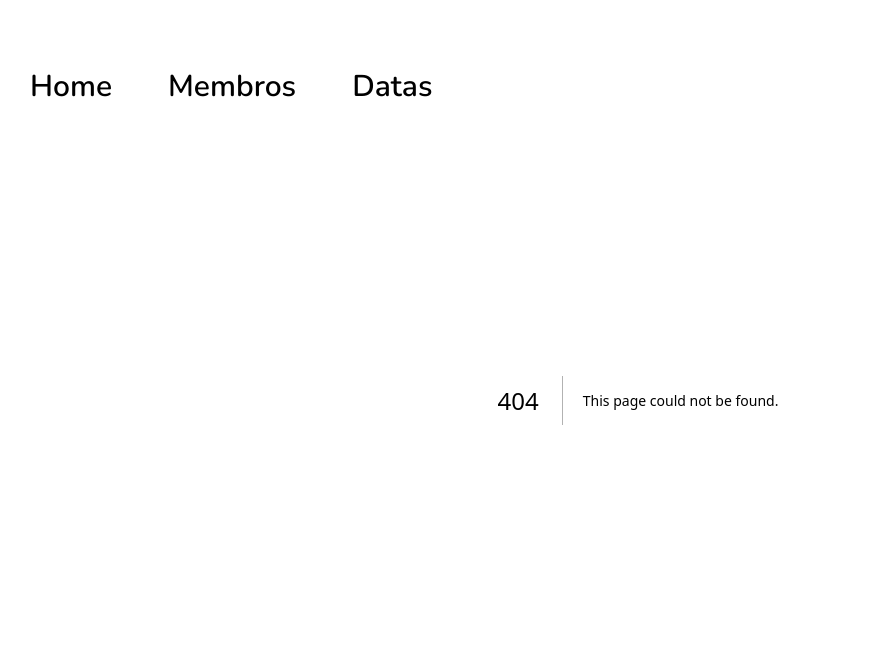
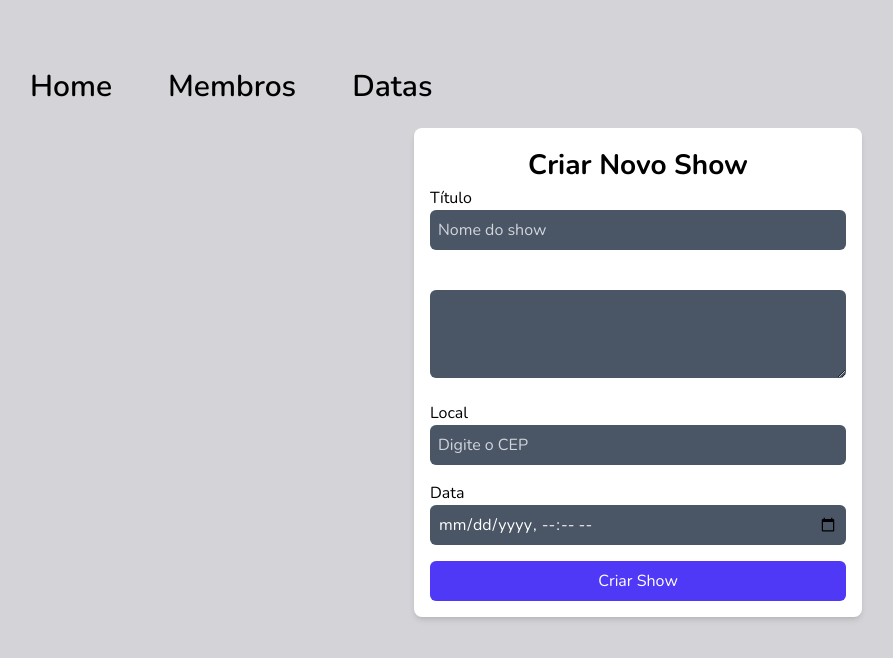
Before and after one commit to gabrieldol82-web/anistia-rocks, a Next.js app: page /admin/addShow in a window 1280 px wide. Before the commit this address had no page. Shown: the top 658 px of the page, without its empty margins (2-895 px from the left). Built offline with nearby package versions, Linux system fonts and the light colour scheme.

Commit message:
feat: add admin page and show management features, including add and delete show functionality; update layout for improved spacing

```diff
--- a/package.json
+++ b/package.json
@@ -15,15 +15,19 @@
   "dependencies": {
     "@emotion/react": "^11.14.0",
     "@emotion/styled": "^11.14.1",
+    "@fastify/cors": "^11.1.0",
     "@mui/icons-material": "^7.3.0",
     "@mui/material": "^7.3.0",
     "@neondatabase/serverless": "^1.0.1",
+    "bootstrap": "^5.3.7",
     "fastify": "^5.5.0",
     "json-server": "^1.0.0-beta.3",
+    "jsonwebtoken": "^9.0.2",
     "neon": "^2.0.0",
     "next": "15.4.5",
     "postgres": "^3.4.7",
     "react": "19.1.0",
+    "react-bootstrap": "^2.10.10",
     "react-dom": "19.1.0"
   },
   "devDependencies": {
--- /dev/null
+++ b/src/app/admin/addShow/page.js
@@ -0,0 +1,159 @@
+"use client";
+
+import { useState } from "react";
+
+export default function AddShow() {
+  const [loading, setLoading] = useState(false);
+  const [location, setlocation] = useState("");
+  const [title, setTitle] = useState("");
+  const [dateTime, setDateTime] = useState("");
+  const [description, setDescription] = useState("");
+
+  const inputClasses =
+    "bg-gray-600 text-white border-0 rounded-md p-2 w-full focus:bg-gray-500 focus:outline-none transition ease-in-out duration-150 placeholder-gray-300";
+
+  const checkCEP = async (e) => {
+    let cep = e.target.value.replace(/\D/g, "");
+
+    if (cep.length !== 8) {
+      alert("CEP inválido");
+      return;
+    }
+
+    setLoading(true);
+
+    try {
+      const res = await fetch(`https://viacep.com.br/ws/${cep}/json/`);
+      const data = await res.json();
+
+      if (data.erro) {
+        alert("CEP não encontrado");
+        return;
+      }
+
+      setlocation(data.logradouro + ", " + data.bairro + " - " + data.localidade);
+    } catch (error) {
+      console.error("Erro ao buscar CEP:", error);
+    } finally {
+      setLoading(false);
+    }
+  };
+
+  const handleSubmit = async (event) => {
+    event.preventDefault();
+
+    if (!title || !description || !dateTime || !location) {
+      alert("Por favor, preencha todos os campos.");
+      return;
+    }
+
+    let data = {
+      title,
+      location,
+      description,
+      show_date: dateTime
+
+    }
+
+    const response = await fetch("http://localhost:3333/shows", {
+      method: "POST",
+      headers: {
+        "Content-Type": "application/json"
+      },
+      body: JSON.stringify(data)
+    });
+
+    if (!response.ok) {
+      alert("Erro ao criar show");
+      return;
+    } else {
+      setTitle("");
+      setlocation("");
+      setDescription("");
+      setDateTime("");
+      alert("Show criado com sucesso!");
+      window.location.href = "/admin";
+    }
+
+  }
+
+  return (
+    <div className="min-w-md max-w-4xl mx-auto p-4 bg-white dark:bg-zinc-800 rounded-lg shadow-md">
+      <h1 className="font-black text-center text-[28px]">Criar Novo Show</h1>
+      <form className="flex flex-col gap-4" onSubmit={handleSubmit}>
+        <div>
+          <label htmlFor="title">Título</label>
+          <input
+            className={`${inputClasses}`}
+            placeholder="Nome do show"
+            type="text"
+            id="title"
+            name="title"
+            value={title}
+            onChange={(e) => setTitle(e.target.value)}
+            required
+          />
+        </div>
+        <div className="col-span-full">
+          <label
+            htmlFor="description"
+            className="block text-sm/6 font-medium text-white"
+          >
+            Descrição
+          </label>
+          <div>
+            <textarea
+              id="about"
+              name="about"
+              rows="3"
+              className={`${inputClasses}`}
+              value={description}
+              onChange={(e) => setDescription(e.target.value)}
+            ></textarea>
+          </div>
+        </div>
+        <div>
+          <label htmlFor="location">Local</label>
+          {loading ? (<p className="text-gray-300">Carregando endereço...</p>) : location ? ( <input
+              type="text"
+              id="location"
+              name="location"
+              className={`${inputClasses}`}
+              value={location}
+              readOnly
+            />) : (
+            <input
+              type="text"
+              id="cep"
+              name="cep"
+              placeholder="Digite o CEP"
+              className={inputClasses}
+              onBlur={checkCEP}
+            />
+          )}
+        </div>
+
+
+        <div>
+          <label htmlFor="date">Data</label>
+          <input
+            type="datetime-local"
+            id="date"
+            name="date"
+            required
+            className={`${inputClasses}`}
+            value={dateTime}
+            onChange={(e) => setDateTime(e.target.value)}
+          />
+        </div>
+
+        <button
+          className="bg-indigo-600 text-white rounded-md p-2 hover:bg-indigo-700 transition duration-150 cursor-pointer"
+          type="submit"
+        >
+          Criar Show
+        </button>
+      </form>
+    </div>
+  );
+}
--- /dev/null
+++ b/src/app/admin/page.js
@@ -0,0 +1,87 @@
+"use client";
+
+import { useEffect, useState } from "react";
+import DeleteIcon from "@mui/icons-material/Delete";
+import EditIcon from "@mui/icons-material/Edit";
+
+export default function AdminPage() {
+  const [loading, setLoading] = useState(false);
+  const [shows, setShows] = useState([]);
+
+  const getShows = async () => {
+    let res = await fetch("http://localhost:3333/shows");
+    let data = await res.json();
+    setShows(data);
+  };
+
+  useEffect(() => {
+    getShows();
+  }, []);
+
+  const formatDate = (isoString) => {
+    const date = new Date(isoString);
+
+    const day = String(date.getUTCDate()).padStart(2, "0");
+    const month = String(date.getUTCMonth() + 1).padStart(2, "0");
+    const year = String(date.getUTCFullYear()).slice(-2);
+
+    const hours = String(date.getUTCHours()).padStart(2, "0");
+    const minutes = String(date.getUTCMinutes()).padStart(2, "0");
+
+    return `${day}/${month}/${year} - ${hours}:${minutes}`;
+  };
+
+  const handleDelete = async (id) => {
+    if (!window.confirm("Tem certeza que deseja excluir este show?")) {
+      return;
+    }
+    setLoading(true);
+    await fetch(`http://localhost:3333/shows/${id}`, {
+      method: "DELETE",
+    });
+    setLoading(false);
+    getShows();
+  }
+
+  return (
+    <div className="min-w-md max-w-6xl mx-auto p-4 bg-white dark:bg-zinc-800 rounded-lg shadow-md">
+      <h1 className="font-black text-center text-[28px]">Admin</h1>
+      {shows.length === 0 && (
+        <p className="text-center text-zinc-400">Carregando Shows...</p>
+      )}
+      {loading && <p className="text-center text-zinc-400">Excluindo Show...</p>}
+      {shows.map((show) => {
+        return (
+          <div
+            key={show.id}
+            className="border-b border-zinc-200 dark:border-zinc-700 py-2 flex flexrow"
+          >
+            <div className="w-3/4">
+              <h2 className="font-bold text-lg">{show.title}</h2>
+              <p className="text-sm text-zinc-400">{show.description}</p>
+              <p className="text-[16px] text-zinc-400">
+                {formatDate(show.show_date)}
+              </p>
+            </div>
+            <div className="w-1/4 flex flex-col items-end gap-4">
+              <a className="w-fit text-white rounded-md p-2 hover:bg-yellow-600 transition duration-150 cursor-pointer">
+                <EditIcon />
+              </a>
+              <button className="w-fit text-white rounded-md p-2 hover:bg-red-700 transition duration-150 cursor-pointer" onClick={() => handleDelete(show.id)}>
+                <DeleteIcon />
+              </button>
+            </div>
+          </div>
+        );
+      })}
+      <div className="flex justify-end mt-7">
+        <a
+          className="bg-indigo-600 text-white rounded-md p-2 hover:bg-indigo-700 transition duration-150 cursor-pointer"
+          href="/admin/addShow"
+        >
+          Novo show
+        </a>
+      </div>
+    </div>
+  );
+}
--- a/src/app/layout.js
+++ b/src/app/layout.js
@@ -21,7 +21,7 @@ export default function RootLayout({ children }) {
     <html lang="en" className="scroll-smooth">
       <body className={`${nunito.className} bg-zinc-300 dark:bg-zinc-700 dark:text-zinc-300 antialiased vsc-initialized`}>
         <Navbar />
-        <main className="h-screen flex justify-center items-center sm:items-start">
+        <main className="h-screen flex justify-center mt-32 items-center sm:items-start">
           {children}
         </main>
       </body>
```
Also changed, not shown: 2 other files (tests, documents, lock files or other folders).
